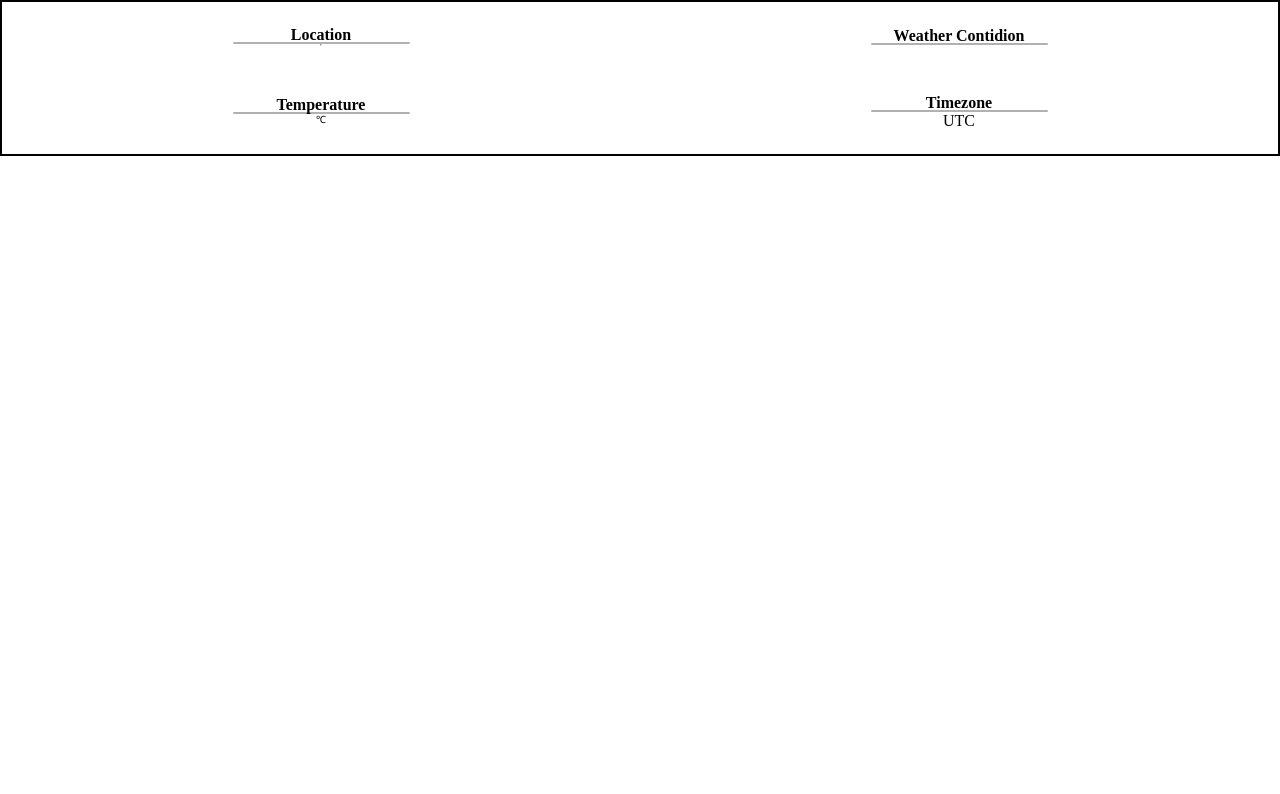
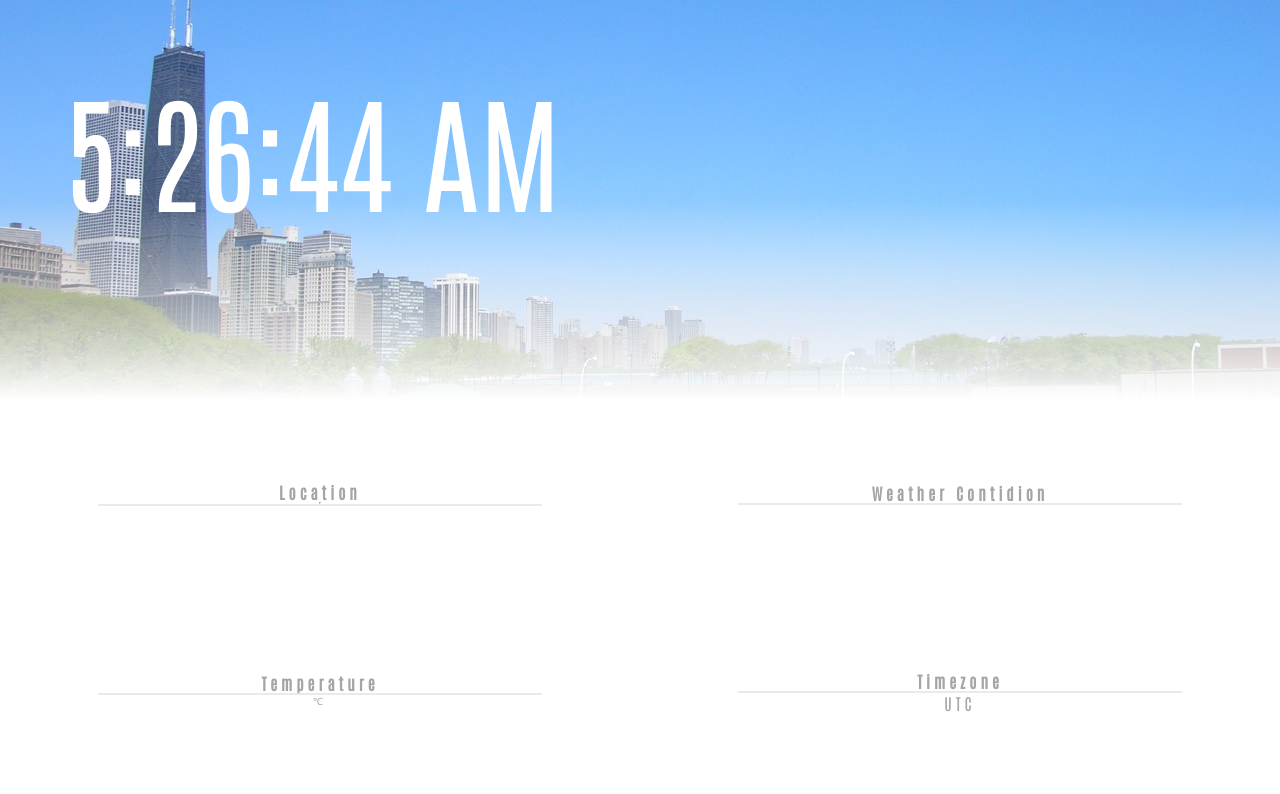
Before and after one commit to NathanIodice/WeatherClockApp, a plain HTML site: page index.html in a window 1280 px wide. Drawn offline with Linux system fonts and the light colour scheme.

Commit message:
add time and background img

```diff
--- a/index.html
+++ b/index.html
@@ -7,16 +7,19 @@
     <title>Document</title>
 </head>
 <body>
-
+    <header>
+        <div class="weatherImg" id="weatherImg"><div id="time"></div></div>
+    </header>
     <main>
-        <div class="location box"><h2>Location</h2><hr><p id="location"></p></div>
-        <div class="weather box"><h2>Weather Contidion</h2><p id="weatherCondition"></p></div>
-        <div class="temp box"><h2>Temperature</h2><div class="tempContainer"><p id="temp"></p><p class="unit"> &#8451</p></div></div>
-        <div class="timezone box"><h2>Timezone</h2><p id="timezoneInfo"></p></div>
+        <div class="location box"><h2>Location</h2><hr><p class="line" id="location"></p></div>
+        <div class="weather box"><h2>Weather Contidion</h2><p class="line" id="weatherCondition"></p></div>
+        <div class="temp box"><h2>Temperature</h2><div class="tempContainer line"><p id="temp"></p><p class="unit"> &#8451</p></div></div>
+        <div class="timezone box"><h2>Timezone</h2><p class="line"id="timezoneInfo"></p></div>
     </main>
 
 
+    <script src="weatherAPI.js"></script>
     <script src="script.js"></script>
-    <script src="weatherAPI.js"></script>
+
 </body>
 </html>
--- a/script.js
+++ b/script.js
@@ -1,2 +1,42 @@
 const timeZone = document.getElementById("timezoneInfo")
 timeZone.innerText = Intl.DateTimeFormat().resolvedOptions().timeZone
+const time = document.getElementById("time")
+const weatherImg = document.getElementById("weatherImg")
+
+
+const weatherList = {
+    Default:"img/clear_sky.jpg",
+    Clouds:{
+        few_clouds: "img/clear_sky.jpg",
+        default:"img/clear_sky.jpg"},
+    Clear:{
+        clear_sky:"img/clear_sky.jpg",
+        default: "img/clear_sky.jpg"}
+}
+
+setInterval(() => {
+    let date = new Date
+    time.innerText = date.toLocaleTimeString()
+},1000)
+
+setInterval(() => {
+    checkWeather()
+},60000)
+
+function checkWeatherImg() {
+    if(weatherList[weather.main])
+        {
+            if(weatherList[weather.main][weather.description])
+                {
+                    const img = weatherList[weather.main][weather.description]
+                    weatherImg.style.backgroundImage = `linear-gradient(to bottom, rgba(255,255,255,0) 50%,
+                    rgba(255,255,255,1)), url(${img})`
+                }
+            else {const img = weatherList[weather.main].default
+                weatherImg.style.backgroundImage = `linear-gradient(to bottom, rgba(255,255,255,0) 50%,
+                rgba(255,255,255,1)), url(${img})` }
+        }
+    else { const img = weatherList.Default
+        weatherImg.style.backgroundImage = `linear-gradient(to bottom, rgba(255,255,255,0) 50%,
+        rgba(255,255,255,1)), url(${img})`}
+}
--- a/style.css
+++ b/style.css
@@ -1,12 +1,29 @@
+@import url('https://fonts.googleapis.com/css2?family=Antonio&display=swap');
+
 * {
     margin: 0;
     padding: 0;
+    font-family: 'Antonio', sans-serif;
+}
+
+#time {
+    font-size: 10vw;
+    color: white;
+    padding: 5%;
+}
+
+.weatherImg{
+    background-image:linear-gradient(to bottom, rgba(255,255,255,0) 50%, rgb(255, 255, 255)), url("img/clear_sky.jpg");
+    height: 50vh;
+    width: 100vw;
+    background-size: cover;
+    background-position: center;
 }
 
 main{
     display: flex;
     flex-wrap: wrap;
-    border: 2px black solid;
+    height: 49.4vh;
 }
 
 .box {
@@ -19,6 +36,8 @@ main{
     margin: 4px;
     padding: 20px;
     font-size: 16px;
+    letter-spacing: 4px;
+    color: rgb(165, 165, 165);
 }
 
 
@@ -30,19 +49,17 @@ main{
 
 }
 
-.box h2:after {
-    content: "";
-    position: absolute;
-    bottom:0;
-    left: 35%;
-    border-bottom: 2px solid rgba(0, 0, 0, 0.306);
-    width: 30%;
-    border-radius: 20px;
+
+.line {
+    width: 75%;
+    text-align: center;
+    border-top: 2px solid rgba(0, 0, 0, 0.082);
 }
 
 .tempContainer{
     display: flex;
     align-items: center;
+    justify-content: center;
 }
 .tempContainer .unit {
     position: relative;
--- a/weatherAPI.js
+++ b/weatherAPI.js
@@ -4,8 +4,12 @@ let lat
 const loc = document.getElementById("location")
 const weatherCondition = document.getElementById("weatherCondition")
 const temp = document.getElementById("temp")
+let weather = {
+    main: "",
+    description: ""
+}
+getLocation()
 
-getLocation()
 
 function getLocation()
 {
@@ -24,12 +28,21 @@ function getPosition(position)
   lon = position.coords.longitude
   lat = position.coords.latitude
 
+    checkWeather()
+
+}
+
+function checkWeather() {
     fetch(`https://api.openweathermap.org/data/2.5/weather?units=metric&lat=${lat}&lon=${lon}&appid=${key}`)
     .then(res => {return res.json();})
     .then(data => {
         loc.innerText = `${data.name}`
         weatherCondition.innerText = `${data.weather[0].main} / ${data.weather[0].description}`
         temp.innerHTML = `${data.main.temp}`
+
+        weather.main =  `${data.weather[0].main}`
+        weather.description =  `${data.weather[0].description.replace(" ", "_")}`
+        checkWeatherImg()
     })
 
 }
```
Also changed, not shown: img/clear_sky.jpg (added). Lines whose indentation alone changed are shown as unchanged.
